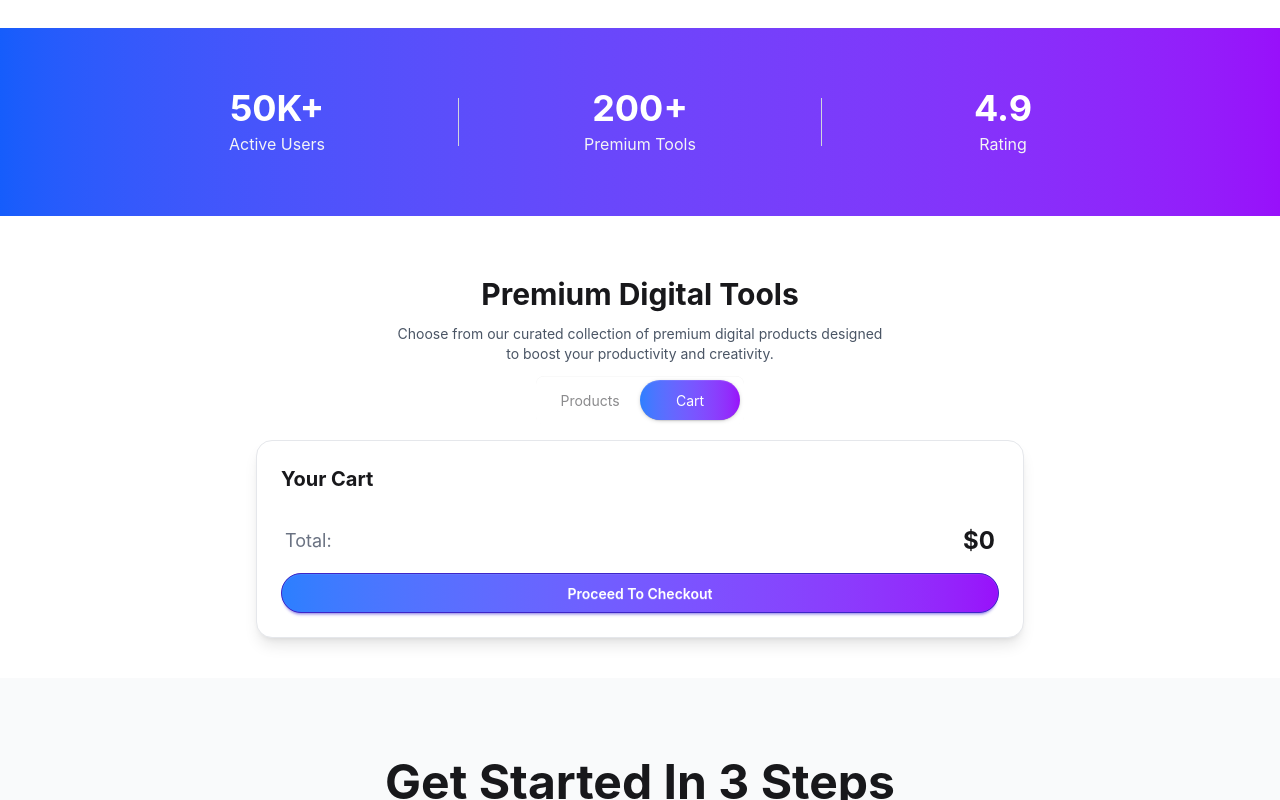
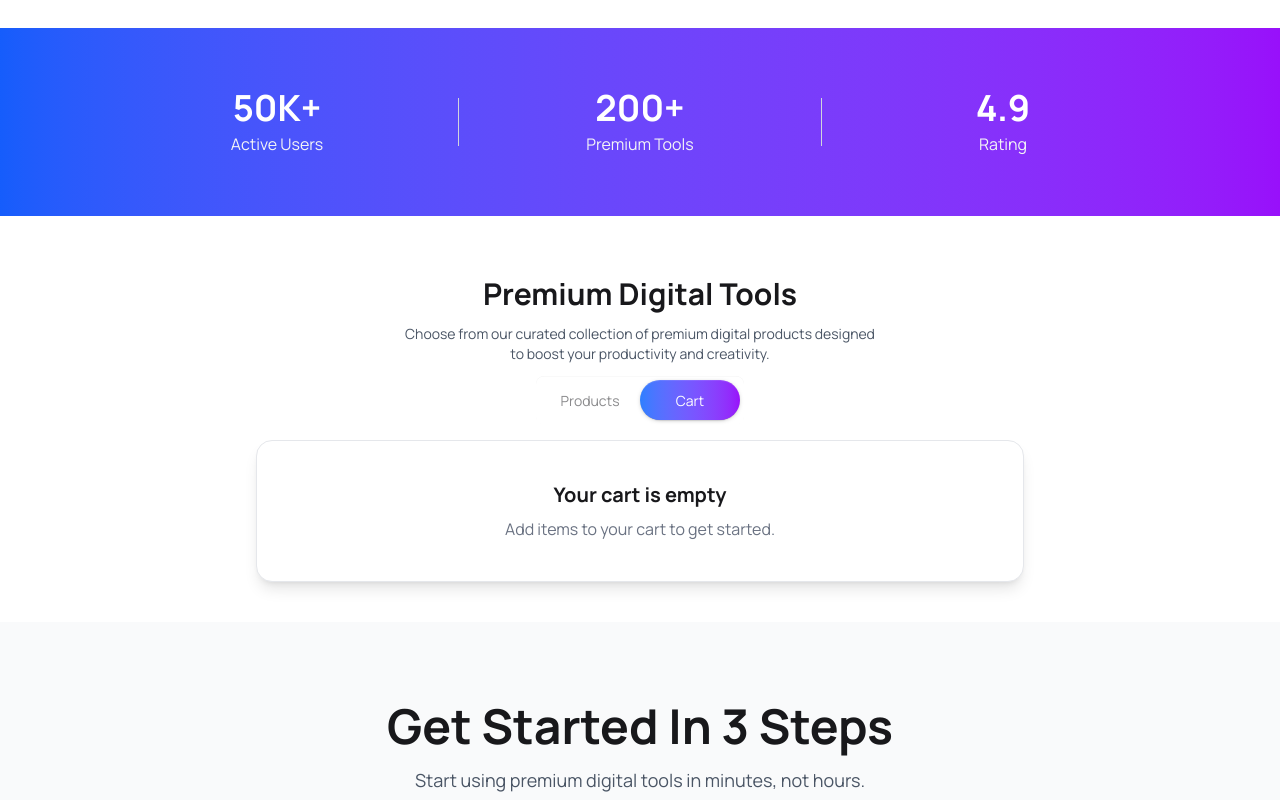
Before and after one commit to IM-Tamim/DigiTools-Platform, a React (Vite) app: page / in a window 1280 px wide. Both pictures are taken after a click on the radio button "Cart". Shown: the part 747-1547 px from the top of the page. Built offline with nearby package versions, Linux system fonts and the light colour scheme.

Commit message:
font changed & toast added

```diff
--- a/package.json
+++ b/package.json
@@ -15,6 +15,7 @@
     "react": "^19.1.1",
     "react-dom": "^19.1.1",
     "react-icons": "^5.6.0",
+    "react-toastify": "^11.0.5",
     "tailwindcss": "^4.2.2"
   },
   "devDependencies": {
--- a/src/App.jsx
+++ b/src/App.jsx
@@ -10,6 +10,7 @@ import Footer from "./Components/Footer";
 import { Suspense, useState } from "react";
 import Products from "./Components/Products";
 import Cart from "./Components/Cart";
+import { ToastContainer} from 'react-toastify';
 
 const fetchPromise = async () => {
   const res = await fetch("/products.json");
@@ -45,6 +46,7 @@ function App() {
       <Pricing></Pricing>
       <Transform></Transform>
       <Footer></Footer>
+      <ToastContainer />
     </>
   );
 }
--- a/src/Components/Cart.jsx
+++ b/src/Components/Cart.jsx
@@ -1,7 +1,26 @@
 import React from "react";
+import { toast } from "react-toastify";
 
 const Cart = ({ cart, setCart }) => {
   const total = cart.reduce((sum, item) => sum + item.price, 0);
+  const handelProceedToCheckout = () => {
+    setCart([]);
+    toast.success("Payment Complete! Thank you for your purchase.")
+  }
+  const handelRemoveItem = (id) => {
+    setCart(cart.filter((item) => item.id !== id));
+    toast.warning("Item removed from cart.");
+  }
+
+  if (cart.length === 0) {
+    return (
+      <div className="bg-base-100 border border-gray-200 shadow-lg rounded-2xl p-10 max-w-3xl mx-auto my-4 text-center">
+        <h2 className="text-xl font-bold text-base-content mb-2">Your cart is empty</h2>
+        <p className="text-gray-500">Add items to your cart to get started.</p>
+      </div>
+    );
+  }
+
   return (
     <div className="bg-base-100 border border-gray-200 shadow-lg rounded-2xl p-6 max-w-3xl mx-auto my-4 flex flex-col gap-4">
       <h2 className="text-xl font-bold text-base-content">Your Cart</h2>
@@ -20,7 +39,7 @@ const Cart = ({ cart, setCart }) => {
             </div>
 
             <button
-              onClick={() => setCart(cart.filter((i) => i.id !== item.id))}
+              onClick={() => handelRemoveItem(item.id)}
               className="text-red-500 text-sm font-medium hover:text-red-900 cursor-pointer"
             >
               Remove
@@ -31,12 +50,13 @@ const Cart = ({ cart, setCart }) => {
 
       <div className="flex items-center justify-between px-1">
         <span className="text-lg text-gray-500">Total:</span>
-        <span className="text-2xl font-bold">
-          ${total}
-        </span>
+        <span className="text-2xl font-bold">${total}</span>
       </div>
 
-      <button className="btn btn-primary bg-linear-to-r from-blue-500 to-purple-600 w-full rounded-full text-white">
+      <button
+        onClick={handelProceedToCheckout}
+        className="btn btn-primary bg-linear-to-r from-blue-500 to-purple-600 w-full rounded-full text-white"
+      >
         Proceed To Checkout
       </button>
     </div>
--- a/src/Components/Product.jsx
+++ b/src/Components/Product.jsx
@@ -1,14 +1,17 @@
 import React, { useState } from "react";
 import { Check } from "lucide-react";
+import { toast } from "react-toastify";
 
 const Product = ({ product, cart, setCart }) => {
   const [isCarted, setIsCarted] = useState(false);
   const handleCartBtn = () => {
     setIsCarted(true);
     if (cart.find((item) => item.id === product.id)) {
+        toast.error("Item is already in the cart!");
       return;
     }
     setCart([...cart, product]);
+    toast.success("Item added to cart!");
   };
   return (
     <div className="card bg-base-100 border border-base-200 shadow-sm rounded-2xl p-5 flex flex-col gap-4 relative">
--- a/src/index.css
+++ b/src/index.css
@@ -1,2 +1,7 @@
+@import url("https://fonts.googleapis.com/css2?family=Manrope:wght@200..800&display=swap");
 @import "tailwindcss";
 @plugin "daisyui";
+
+* {
+  font-family: "Manrope", sans-serif;
+}
```
Also changed, not shown: 1 other file (tests, documents, lock files or other folders).
